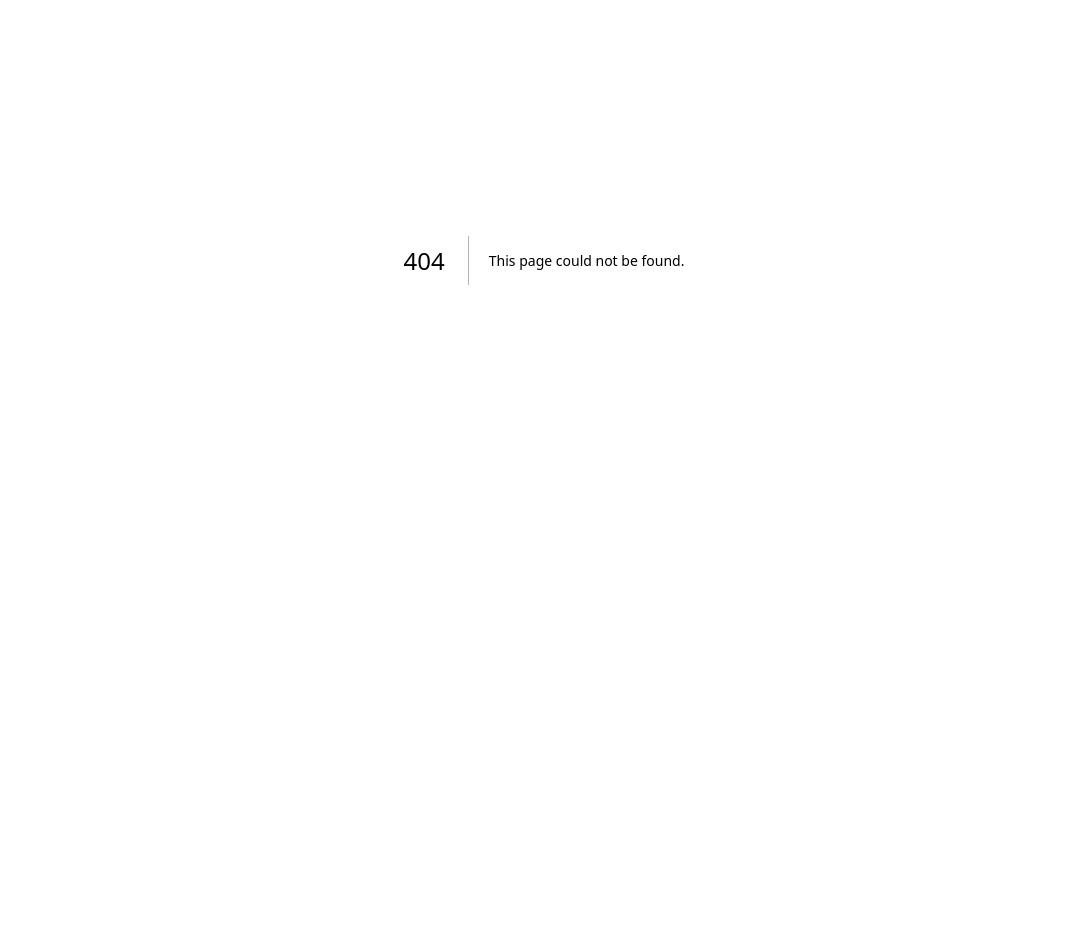
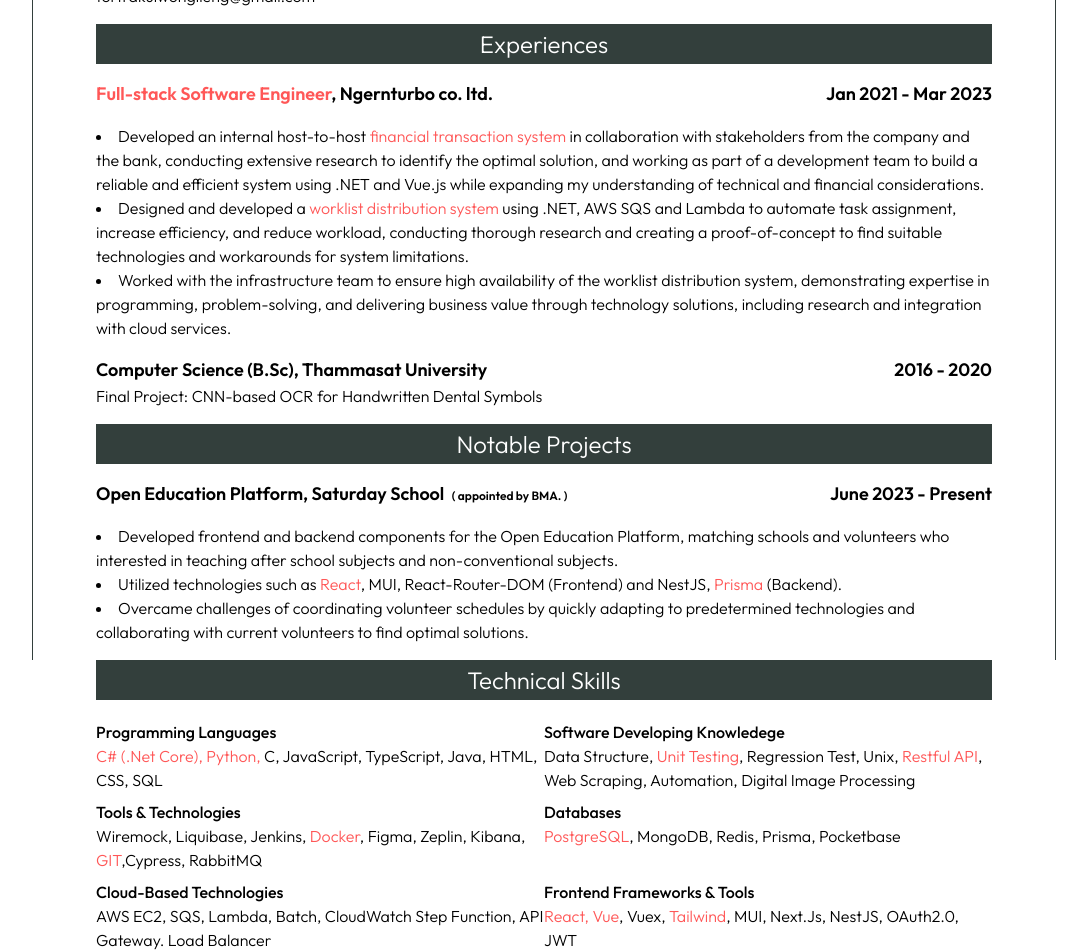
Before and after one commit to tortrakul-won/portfolio-portal, a Next.js app: page /online-portfolio in a window 1280 px wide. Before the commit this address had no page. Shown: the part 140-1092 px from the top of the page, without its empty margins (96-1183 px from the left). Before the commit the page ends 800 px from the top, so only its background shows below. Built offline with nearby package versions, Linux system fonts and the light colour scheme.

Commit message:
create Online Portfolio

```diff
--- a/src/app/layout.tsx
+++ b/src/app/layout.tsx
@@ -9,14 +9,10 @@ export const metadata: Metadata = {
   description: "Generated by create next app",
 };
 
-export default function RootLayout({
-  children,
-}: {
-  children: React.ReactNode;
-}) {
+export default function RootLayout({ children }: { children: React.ReactNode }) {
   return (
     <html lang="en">
-      <body className={outfit.className}>{children}</body>
+      <body className={`${outfit.className}`}>{children}</body>
     </html>
   );
 }
--- /dev/null
+++ b/src/app/online-portfolio/_components/Experiences.tsx
@@ -0,0 +1,39 @@
+import HL from "../_shared-components/HL";
+import SectionHeader from "../_shared-components/SectionHeader";
+
+export default function Experiences() {
+  return (
+    <>
+      <SectionHeader>Experiences</SectionHeader>
+      <h3 className="flex justify-between w-full text-lg font-semibold">
+        <span>
+          <HL>Full-stack Software Engineer</HL>, Ngernturbo co. ltd.
+        </span>
+        <span>Jan 2021 - Mar 2023</span>
+      </h3>
+      <ul className="list-disc list-inside">
+        <li>
+          Developed an internal host-to-host <HL>financial transaction system</HL> in collaboration with stakeholders from the company and the bank,
+          conducting extensive research to identify the optimal solution, and working as part of a development team to build a reliable and efficient
+          system using .NET and Vue.js while expanding my understanding of technical and financial considerations.
+        </li>
+        <li>
+          Designed and developed a <HL>worklist distribution system</HL> using .NET, AWS SQS and Lambda to automate task assignment, increase
+          efficiency, and reduce workload, conducting thorough research and creating a proof-of-concept to find suitable technologies and workarounds
+          for system limitations.
+        </li>
+        <li>
+          Worked with the infrastructure team to ensure high availability of the worklist distribution system, demonstrating expertise in programming,
+          problem-solving, and delivering business value through technology solutions, including research and integration with cloud services.
+        </li>
+      </ul>
+      <div className="w-full">
+        <h3 className="flex justify-between w-full text-lg font-semibold">
+          <span>Computer Science (B.Sc), Thammasat University</span>
+          <span>2016 - 2020</span>
+        </h3>
+        <span>Final Project: CNN-based OCR for Handwritten Dental Symbols</span>
+      </div>
+    </>
+  );
+}
--- /dev/null
+++ b/src/app/online-portfolio/_components/NotableProjects.tsx
@@ -0,0 +1,29 @@
+import HL from "../_shared-components/HL";
+import SectionHeader from "../_shared-components/SectionHeader";
+
+export default function NotableProjects() {
+  return (
+    <>
+      <SectionHeader>Notable Projects</SectionHeader>
+      <h3 className="flex justify-between w-full  text-lg font-semibold">
+        <span>
+          Open Education Platform, Saturday School <span className="text-xs ml-1">{"( appointed by BMA. )"}</span>
+        </span>
+        <span>June 2023 - Present</span>
+      </h3>
+      <ul className="list-disc list-inside">
+        <li>
+          Developed frontend and backend components for the Open Education Platform, matching schools and volunteers who interested in teaching after
+          school subjects and non-conventional subjects.
+        </li>
+        <li>
+          Utilized technologies such as <HL>React</HL>, MUI, React-Router-DOM (Frontend) and NestJS, <HL>Prisma</HL> (Backend).
+        </li>
+        <li>
+          Overcame challenges of coordinating volunteer schedules by quickly adapting to predetermined technologies and collaborating with current
+          volunteers to find optimal solutions.
+        </li>
+      </ul>
+    </>
+  );
+}
--- /dev/null
+++ b/src/app/online-portfolio/_components/Skills.tsx
@@ -0,0 +1,18 @@
+import HL from "../_shared-components/HL";
+import SectionHeader from "../_shared-components/SectionHeader";
+
+export default function Skills() {
+  return (
+    <section className="w-full [&>*]:my-1">
+      <SectionHeader>Skills</SectionHeader>
+      <ul className="list-disc list-inside">
+        <li>Thai : Native</li>
+        <li>
+          <HL>English : Fluent TU-GET (860/1000), IETLS (7.5/9)</HL>
+        </li>
+        <li>German : Basic</li>
+        <li>MS Office Adobe Photoshop, Lightroom, Canva, GSuite</li>
+      </ul>
+    </section>
+  );
+}
--- /dev/null
+++ b/src/app/online-portfolio/_components/TechnicalSkills.tsx
@@ -0,0 +1,45 @@
+import HL from "../_shared-components/HL";
+
+export default function TechnicalSkills() {
+  return (
+    <>
+      <h2 className="text-2xl text-white bg-charcoal w-full text-center py-1">Technical Skills</h2>
+      <div className="grid grid-cols-2 grid-rows-3 w-full [&>*]:my-1">
+        <div>
+          <h3 className="font-medium">Programming Languages</h3>
+          <span className="font-light">
+            <HL>C# (.Net Core), Python,</HL> C, JavaScript, TypeScript, Java, HTML, CSS, SQL
+          </span>
+        </div>
+        <div>
+          <h3 className="font-medium">Software Developing Knowledege</h3>
+          <span className="font-light">
+            Data Structure, <HL>Unit Testing</HL>, Regression Test, Unix, <HL>Restful API</HL>, Web Scraping, Automation, Digital Image Processing
+          </span>
+        </div>
+        <div>
+          <h3 className="font-medium">Tools & Technologies</h3>
+          <span className="font-light">
+            Wiremock, Liquibase, Jenkins, <HL>Docker</HL>, Figma, Zeplin, Kibana, <HL>GIT</HL>,Cypress, RabbitMQ
+          </span>
+        </div>
+        <div>
+          <h3 className="font-medium">Databases</h3>
+          <span className="font-light">
+            <HL>PostgreSQL</HL>, MongoDB, Redis, Prisma, Pocketbase
+          </span>
+        </div>
+        <div>
+          <h3 className="font-medium">Cloud-Based Technologies</h3>
+          <span className="font-light">AWS EC2, SQS, Lambda, Batch, CloudWatch Step Function, API Gateway. Load Balancer</span>
+        </div>
+        <div>
+          <h3 className="font-medium">Frontend Frameworks & Tools</h3>
+          <span className="font-light">
+            <HL>React, Vue</HL>, Vuex, <HL>Tailwind</HL>, MUI, Next.Js, NestJS, OAuth2.0, JWT
+          </span>
+        </div>
+      </div>
+    </>
+  );
+}
--- /dev/null
+++ b/src/app/online-portfolio/_shared-components/HL.tsx
@@ -0,0 +1,3 @@
+export default function HL({ children }: { children: React.ReactNode }) {
+  return <span className="text-pink">{children}</span>;
+}
--- /dev/null
+++ b/src/app/online-portfolio/_shared-components/SectionHeader.tsx
@@ -0,0 +1,7 @@
+export default function SectionHeader({ children }: { children: React.ReactNode }) {
+  return (
+    <>
+      <h2 className="text-2xl text-white bg-charcoal w-full text-center py-1">{children}</h2>
+    </>
+  );
+}
--- /dev/null
+++ b/src/app/online-portfolio/page.tsx
@@ -0,0 +1,24 @@
+import Experiences from "./_components/Experiences";
+import NotableProjects from "./_components/NotableProjects";
+import Skills from "./_components/Skills";
+import TechnicalSkills from "./_components/TechnicalSkills";
+import styles from "@/css/Animation.module.css";
+
+export default function OnlinePortfolio() {
+  return (
+    <main className="flex justify-center py-4 font-light">
+      <div className={`invisible lg:visible fixed h-full w-[1px] bg-charcoal bottom-0 left-[10vw] ${styles["left-slide-anim"]}`}></div>
+      <div className={`invisible lg:visible fixed h-full w-[1px] bg-charcoal bottom-0 right-[10vw] ${styles["right-slide-anim"]}`}></div>
+      <section id="header" className="flex justify-center flex-col items-center [&>*]:my-2  w-[70vw]">
+        <h1 className="text-6xl font-serif">Tortrakul Wonglieng</h1>
+        <span className=" sm:flex justify-center flex-col items-center xl:flex-row">
+          88/8 , 88, 985 Ratchadaphisek Rd, Dao Khanong, Thon Buri, Bangkok 10600 Tel. +66 90 712 6833 E-mail : tortrakulwonglieng@gmail.com
+        </span>
+        <Experiences />
+        <NotableProjects />
+        <TechnicalSkills />
+        <Skills />
+      </section>
+    </main>
+  );
+}
--- a/src/app/page.tsx
+++ b/src/app/page.tsx
@@ -8,17 +8,6 @@ import styles from "@/css/Animation.module.css";
 export default function Home() {
   const [aspectText, setAspectText] = useState("");
   const [aspectColor, setAspectColor] = useState("");
-  // useEffect(() => {
-  //   const u = document.querySelector("u");
-  //   u?.on
-  // }, []);
-
-  // useEffect(() => {
-  //   const u = document.querySelector("u");
-  //   u ? u.style.margin = "0 auto"  : ''
-  // }, [aspectText]);
-
-  function handleMouseEnter() {}
 
   return (
     <main className="flex w-[100dvw] h-[100dvh] items-start p-24 gap-8">
@@ -47,7 +36,7 @@ export default function Home() {
               }}
               onMouseLeave={() => setAspectText("")}
               target="_blank"
-              href={""}
+              href={"/online-portfolio"}
             >
               Fullstack Software Engineer
             </Link>
@@ -68,7 +57,7 @@ export default function Home() {
           <LinkText textColor="#749BC2">
             <Link
               onMouseEnter={() => {
-                setAspectText("lonely Person");
+                setAspectText("lonely person");
                 setAspectColor("#749BC2");
               }}
               onMouseLeave={() => setAspectText("")}
--- a/src/css/Animation.module.css
+++ b/src/css/Animation.module.css
@@ -29,3 +29,29 @@
     stroke-dashoffset: 0;
   }
 }
+
+.left-slide-anim {
+  animation: 1s ease-out forwards slide-from-left;
+}
+
+.right-slide-anim {
+  animation: 1s ease-out forwards slide-from-right;
+}
+
+@keyframes slide-from-left {
+  from {
+    left: 0vw;
+  }
+  to {
+    left: 10vw;
+  }
+}
+
+@keyframes slide-from-right {
+  from {
+    right: 0vw;
+  }
+  to {
+    right: 10vw;
+  }
+}
--- a/tailwind.config.js
+++ b/tailwind.config.js
@@ -1,18 +1,10 @@
 /** @type {import('tailwindcss').Config} */
 module.exports = {
-  content: [
-    './src/pages/**/*.{js,ts,jsx,tsx,mdx}',
-    './src/components/**/*.{js,ts,jsx,tsx,mdx}',
-    './src/app/**/*.{js,ts,jsx,tsx,mdx}',
-  ],
+  content: ["./src/pages/**/*.{js,ts,jsx,tsx,mdx}", "./src/components/**/*.{js,ts,jsx,tsx,mdx}", "./src/app/**/*.{js,ts,jsx,tsx,mdx}"],
   theme: {
     extend: {
-      backgroundImage: {
-        'gradient-radial': 'radial-gradient(var(--tw-gradient-stops))',
-        'gradient-conic':
-          'conic-gradient(from 180deg at 50% 50%, var(--tw-gradient-stops))',
-      },
+      colors: { red: "#E48586", yellow: "#FAC484", blue: "#749BC2", ivory: "#fdfdf7", charcoal: "#333F3C", pink: "#ff5757" },
     },
   },
   plugins: [],
-}
+};
```
